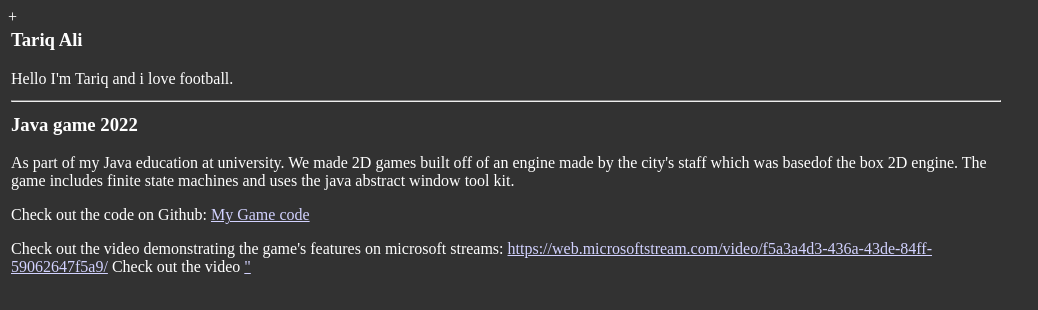
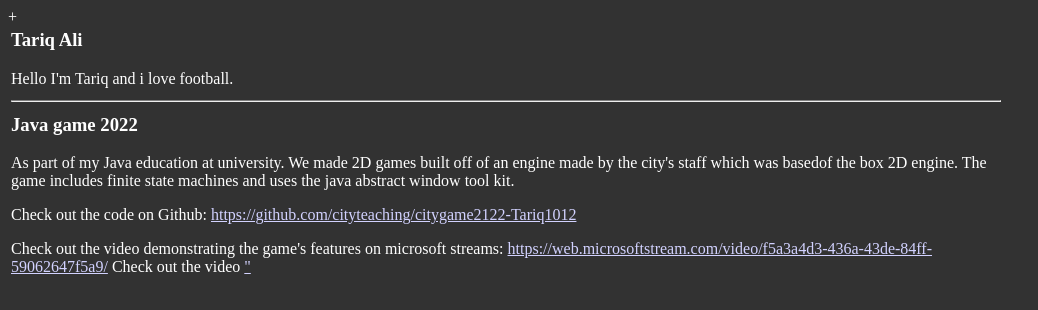
Before and after one commit to Tariq1012/Tariq1012.github.io, a plain HTML site: page index.html in a window 1280 px wide. Shown: the whole page, without its empty margins (0-1038 px from the left). Drawn offline with Linux system fonts and the light colour scheme.

Commit message:
Update index.html

```diff
--- a/index.html
+++ b/index.html
@@ -48,7 +48,7 @@
     </p>
 
     <p>
-      Check out the code on Github: <a href="https://github.com/cityteaching/citygame2122-Tariq1012">My Game code</a>
+      Check out the code on Github: <a href="https://github.com/cityteaching/citygame2122-Tariq1012">https://github.com/cityteaching/citygame2122-Tariq1012</a>
     </p>
 
    <p>
```
